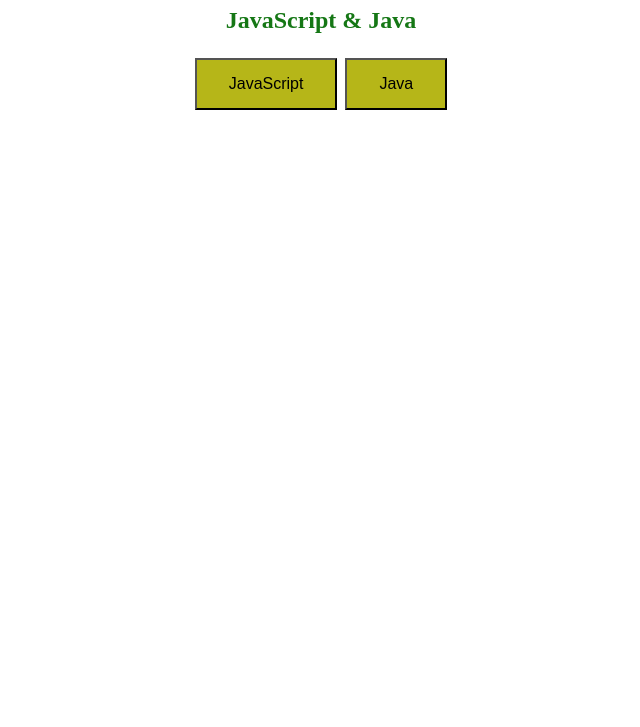
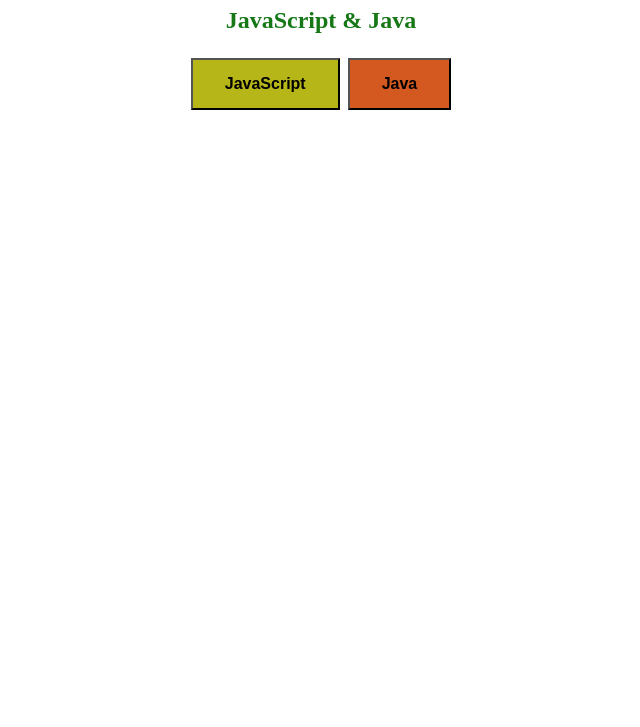
Before and after one commit to yagowb/Algoritmos-Fundamentais, a plain HTML site: page index.html in a window 1280 px wide. Shown: the part 73-800 px from the top of the page, without its empty margins (319-959 px from the left). Drawn offline with Linux system fonts and the light colour scheme.

Commit message:
configurações de botões no CSS

```diff
--- a/index.html
+++ b/index.html
@@ -11,9 +11,9 @@
         <h2>JavaScript & Java</h2>
         <main>
 
-            <button type="botao">JavaScript</button>
+            <button class="botao1">JavaScript</button>
 
-            <button type="botao">Java</button>
+            <button class="botao2">Java</button>
         </main>
     </body>
 
--- a/style.css
+++ b/style.css
@@ -6,8 +6,9 @@ main {
     text-align: center;
 }
 
-button {
+.botao1 {
     background-color: rgb(182, 182, 24);
+    font-weight: bold;
     color: black;
     padding: 15px 32px;
     text-align: center;
@@ -18,3 +19,17 @@ button {
     cursor: pointer;
 
 }
+
+.botao2 {
+    background-color: rgb(211, 89, 32);
+    font-weight: bold;
+    color: black;
+    padding: 15px 32px;
+    text-align: center;
+    text-decoration: none;
+    display: inline-block;
+    font-size: 16px;
+    margin: 4px 2px;
+    cursor: pointer;
+
+}
```
Also changed, not shown: javascript/quicksort.html (+1 -1 lines).
